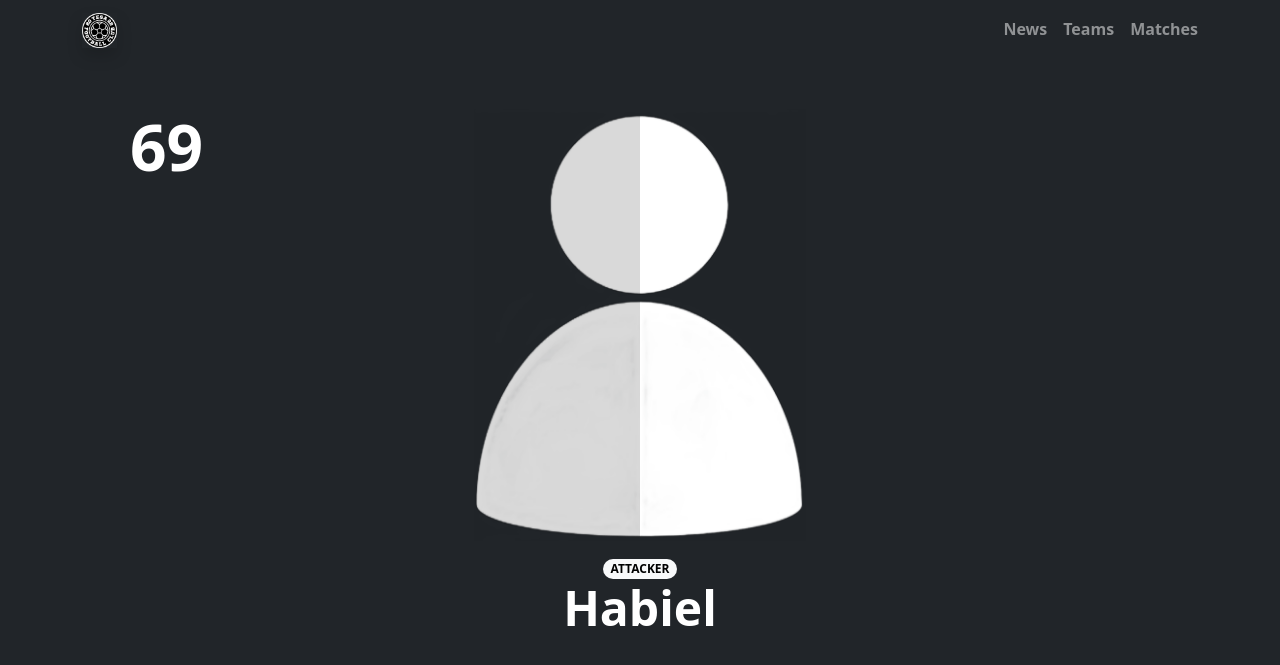
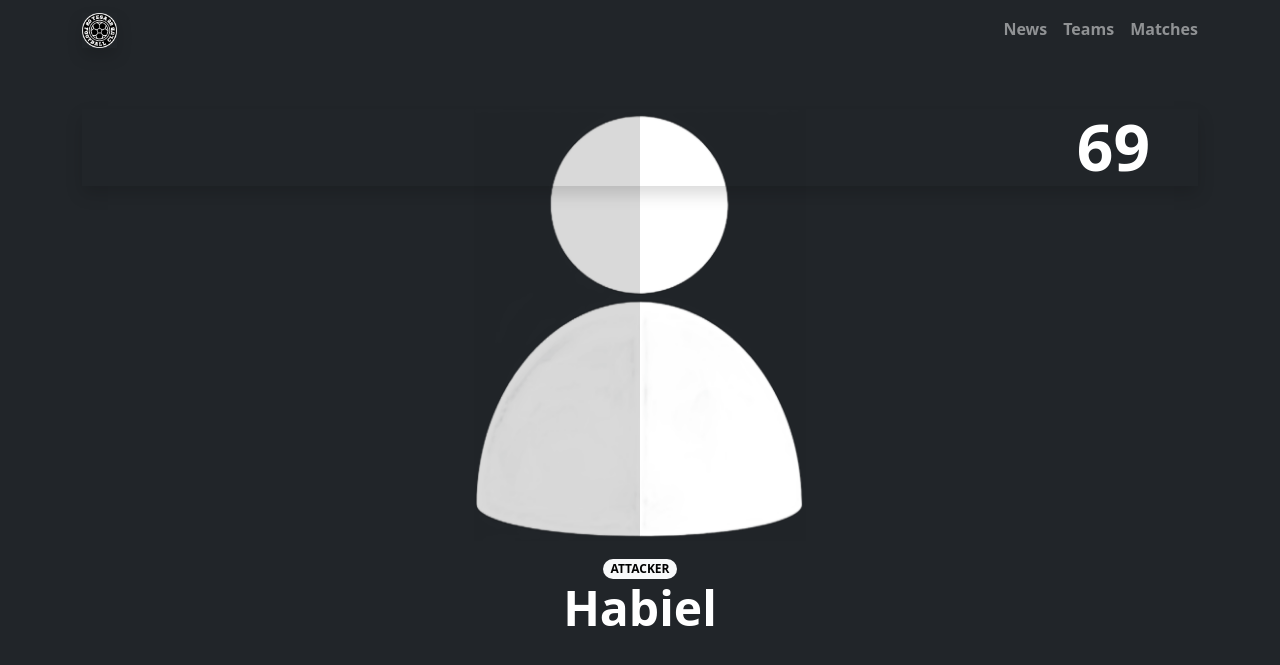
Before and after one commit to tesafc/tesafc.github.io, a Jekyll site: the page built from _players/4-number-69.md, in a window 1280 px wide. Shown: the top 665 px of the page. Built offline with Jekyll 4.4.1, drawn with Linux system fonts in a browser that asks for light colours; nearby versions of some CDN libraries.

Commit message:
Update player.html

```diff
--- a/_layouts/player.html
+++ b/_layouts/player.html
@@ -8,7 +8,7 @@ layout: default
       <img src="{{ page.profile-picture | relative_url }}" alt="" class="card-img pb-5 mb-5" style="object-fit: contain; max-height: 30rem;">
       <div class="card-img-overlay d-flex flex-column justify-content-between p-0">
         <div>
-          <h1 class="card-title text-start text-uppercase fw-bolder mb-0 ps-2 ps-md-5" style="font-size: 4rem;">{{ page.jersey-number }}</h1>
+          <h1 class="card-title text-end text-uppercase fw-bolder shadow mb-0 pe-1 pe-md-5" style="font-size: 4rem;">{{ page.jersey-number }}</h1>
         </div>
         <div>
           <p class="card-text text-center mb-0"><span class="badge rounded-pill text-uppercase text-bg-light lh-1">{{ page.position }}</span></p>
```
